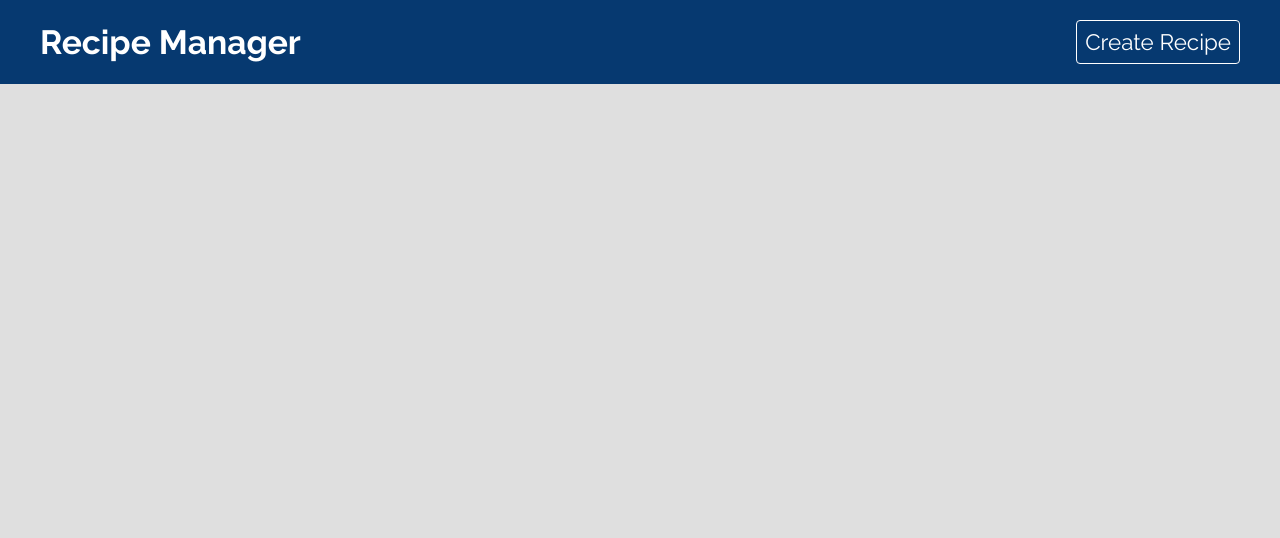
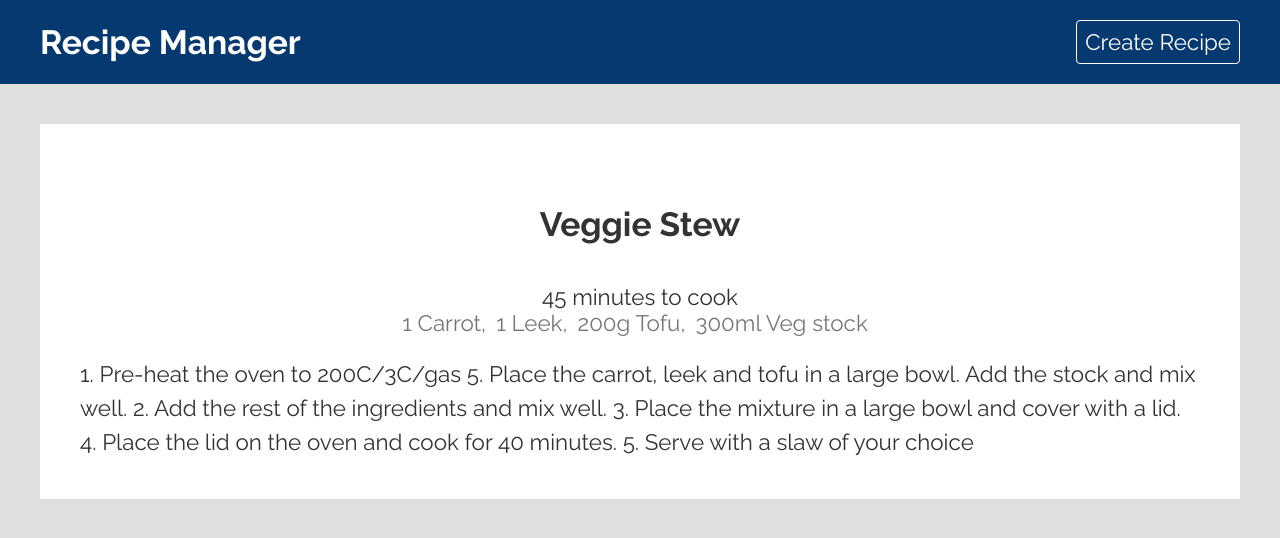
Before and after one commit to JBreidfjord/recipe-manager, a React (Create React App) app: page /recipes/1 in a window 1280 px wide. Shown: the top 538 px of the page. Built offline with nearby package versions, Linux system fonts and the light colour scheme; data requests are answered from the project's data file.

Commit message:
Fetch and display info on Recipe page

```diff
--- a/src/pages/recipe/Recipe.css
+++ b/src/pages/recipe/Recipe.css
@@ -0,0 +1,34 @@
+.recipe {
+  max-width: 1200px;
+  margin: 40px auto;
+  text-align: center;
+  background: #fff;
+  padding: 40px;
+  box-sizing: border-box;
+}
+
+.recipe ul {
+  display: flex;
+  padding: 0;
+  justify-content: center;
+  margin-top: 0;
+}
+
+.recipe li {
+  list-style-type: none;
+  margin-right: 10px;
+  color: #777;
+}
+
+.recipe li::after {
+  content: ",";
+}
+
+.recipe li:last-child::after {
+  content: "";
+}
+
+.method {
+  text-align: left;
+  line-height: 1.5em;
+}
--- a/src/pages/recipe/Recipe.js
+++ b/src/pages/recipe/Recipe.js
@@ -1,5 +1,27 @@
 import "./Recipe.css";
 
+import { useFetch } from "../../hooks/useFetch";
+import { useParams } from "react-router-dom";
+
 export default function Recipe() {
-  return <div></div>;
+  const { id } = useParams();
+  const { data: recipe, isPending, error } = useFetch(`http://localhost:3001/recipes/${id}`);
+  return (
+    <div className="recipe">
+      {error && <div className="error">{error}</div>}
+      {isPending && <div className="loading">Loading...</div>}
+      {recipe && (
+        <>
+          <h2 className="page-title">{recipe.title}</h2>
+          <p>{recipe.cookingTime} to cook</p>
+          <ul>
+            {recipe.ingredients.map((ingredient) => (
+              <li key={ingredient}>{ingredient}</li>
+            ))}
+          </ul>
+          <p className="method">{recipe.method}</p>
+        </>
+      )}
+    </div>
+  );
 }
```
